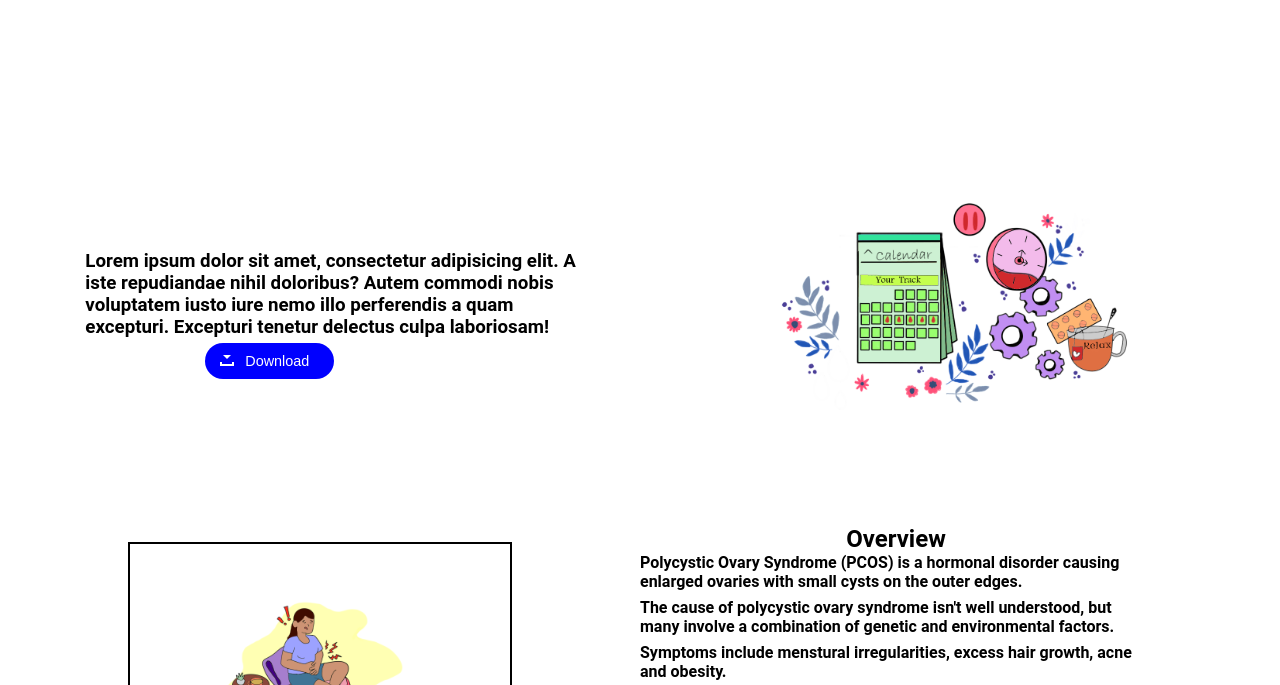
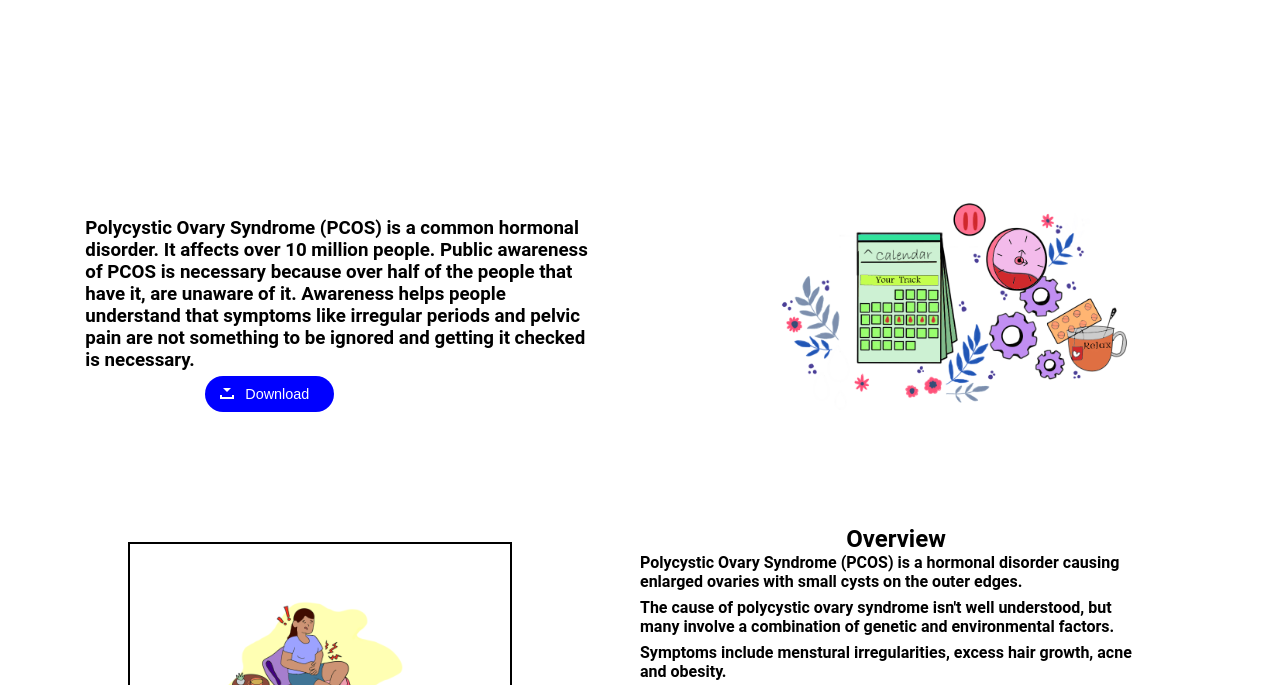
Before and after one commit to ishar19/PCOSimplify, a website: page index.html in a window 1280 px wide. Shown: the part 85-770 px from the top of the page. Drawn offline with nearby package versions, Linux system fonts and the light colour scheme; no server answers; a web font is replaced by a local one.

Commit message:
Update index.html

```diff
--- a/index.html
+++ b/index.html
@@ -49,7 +49,7 @@
     </ul>
   </nav></div>
    <div class="text-content">
-      <div class="left"><h3>Lorem ipsum dolor sit amet, consectetur adipisicing elit. A iste repudiandae nihil doloribus? Autem commodi nobis voluptatem iusto iure nemo illo perferendis a quam excepturi. Excepturi tenetur delectus culpa laboriosam!</h3>
+      <div class="left"><h3>Polycystic Ovary Syndrome (PCOS) is a common hormonal disorder. It affects over 10 million people. Public awareness of PCOS is necessary because over half of the people that have it, are unaware of it. Awareness helps people understand that symptoms like irregular periods and pelvic pain are not something to be ignored and getting it checked is necessary.</h3>
       <a href="#" class="buttonDownload">Download</a></div>
       <div class="slider">
     <div class="rt-container">
```
